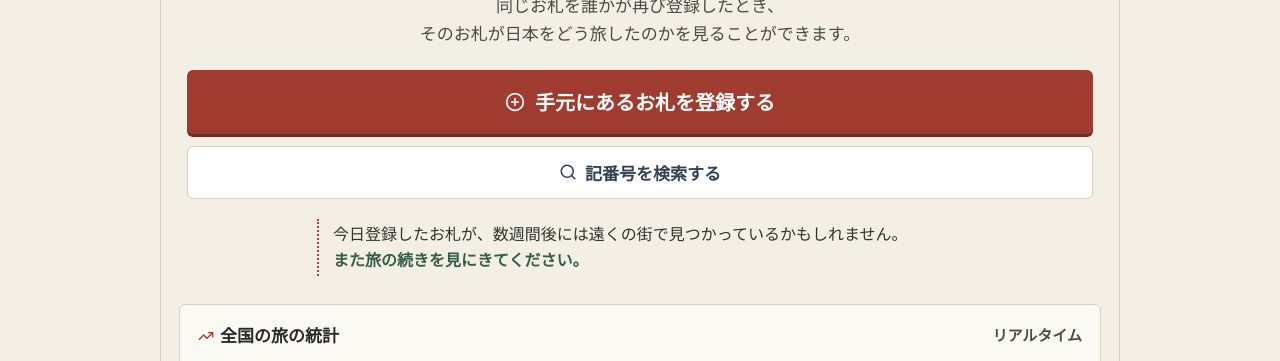
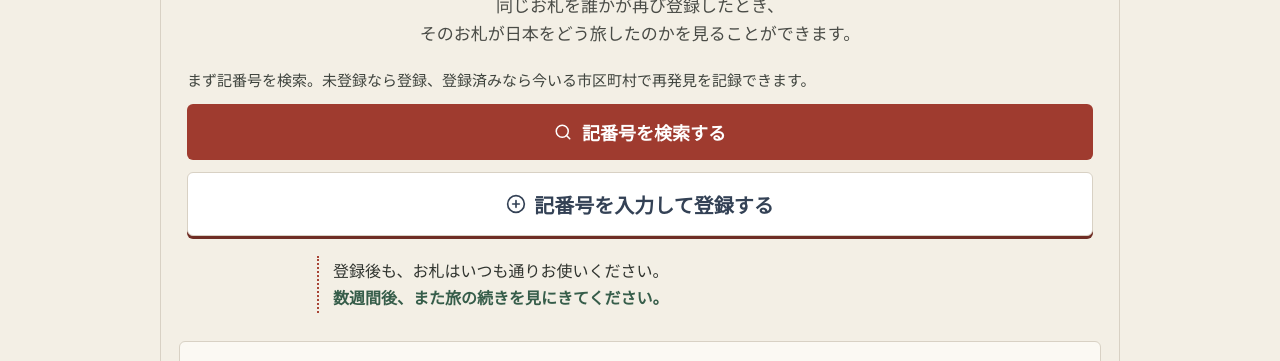
Before and after one commit to atsushiyago/osatsu-no-tabi, a React (Vite) app: page / in a window 1280 px wide. Shown: the part 299-660 px from the top of the page. Built offline with nearby package versions, Linux system fonts and the light colour scheme; no server answers; the database is empty.

Commit message:
feat: clarify first-time user journey

```diff
--- a/src/App.tsx
+++ b/src/App.tsx
@@ -229,7 +229,7 @@ export function App() {
       <main className="main-content">
         {currentView === 'bill' && trackingNotice && (
           <p className="tracked-bills-warning" role="status">
-            登録は完了しましたが、この端末の一覧には保存できませんでした。
+            登録は完了しましたが、「登録したお札」の一覧には保存できませんでした。
           </p>
         )}
         {currentView === 'home' && (
@@ -280,7 +280,7 @@ export function App() {
         )}
         {currentView === 'tracked' && authReady && !authUid && (
           <div className="tracked-bills-unavailable">
-            <h1>この端末で登録したお札</h1>
+            <h1>登録したお札</h1>
             <p>現在この機能を利用できません。公開中のお札の検索や閲覧は引き続き利用できます。</p>
           </div>
         )}
@@ -322,7 +322,7 @@ export function App() {
             id="nav-tracked-bills"
           >
             <WalletCards size={20} />
-            <span>この端末のお札</span>
+            <span>登録したお札</span>
           </button>
         )}
       </nav>
--- a/src/components/CelebrationModal.tsx
+++ b/src/components/CelebrationModal.tsx
@@ -211,11 +211,11 @@ export const CelebrationModal = ({
         </div>
 
         <div className="registration-return-note celebration-return-note" role="status">
-          <p>このお札が、どこかでまた見つかるかもしれません。</p>
+          <p>このお札を手元に保管する必要はありません。いつも通りお使いください。</p>
           <p>数週間したら、また旅の続きを見にきてください。</p>
           {onViewTrackedBills && (
             <button className="registration-return-link" onClick={onViewTrackedBills}>
-              この端末のお札を見る
+              登録したお札を見る
             </button>
           )}
         </div>
--- a/src/components/HomeView.tsx
+++ b/src/components/HomeView.tsx
@@ -90,7 +90,7 @@ export const HomeView = ({
             </div>
           )}
           <button className="home-new-discovery-link" onClick={onNavigateTrackedBills}>
-            <span>この端末のお札を見る</span>
+            <span>登録したお札を見る</span>
             <ArrowRight size={18} aria-hidden="true" />
           </button>
         </section>
@@ -117,30 +117,34 @@ export const HomeView = ({
           そのお札が日本をどう旅したのかを見ることができます。
         </p>
 
+        <p className="home-first-step-copy">
+          まず記番号を検索。未登録なら登録、登録済みなら今いる市区町村で再発見を記録できます。
+        </p>
+
         <div className="cta-group">
           <button
             className="btn-primary"
-            onClick={() => onNavigateRegister()}
-            id="btn-register-top"
-          >
-            <PlusCircle size={20} />
-            <span>手元にあるお札を登録する</span>
-          </button>
-
-          <button
-            className="btn-secondary"
             onClick={onNavigateSearch}
             id="btn-search-top"
           >
             <Search size={18} />
             <span>記番号を検索する</span>
           </button>
+
+          <button
+            className="btn-secondary"
+            onClick={() => onNavigateRegister()}
+            id="btn-register-top"
+          >
+            <PlusCircle size={20} />
+            <span>記番号を入力して登録する</span>
+          </button>
         </div>
       </section>
 
       <aside className="home-return-note" aria-label="また旅の続きを見る楽しみ">
-        <p>今日登録したお札が、数週間後には遠くの街で見つかっているかもしれません。</p>
-        <p className="home-return-note-followup">また旅の続きを見にきてください。</p>
+        <p>登録後も、お札はいつも通りお使いください。</p>
+        <p className="home-return-note-followup">数週間後、また旅の続きを見にきてください。</p>
       </aside>
 
       {/* 全体統計 */}
--- a/src/components/RegisterView.tsx
+++ b/src/components/RegisterView.tsx
@@ -4,7 +4,6 @@ import {
   Navigation,
   CheckCircle,
   AlertCircle,
-  HelpCircle,
   Sparkles,
   Lock,
   Loader2,
@@ -747,7 +746,9 @@ export const RegisterView = ({
           <div className="form-label location-form-label">
             <span>3. 現在の地域（市区町村まで）</span>
           </div>
-          <p className="location-privacy-note">正確な住所は保存しません</p>
+          <p className="location-privacy-note">
+            位置情報の自動設定は任意です。保存するのは市区町村までで、GPS座標や正確な住所は保存・公開しません。
+          </p>
 
           <button
             type="button"
@@ -815,10 +816,6 @@ export const RegisterView = ({
             </div>
           </div>
 
-          <p className="input-hint" style={{ display: 'flex', alignItems: 'center', gap: '4px', marginTop: '6px' }}>
-            <HelpCircle size={13} />
-            <span>正確なGPS座標は一切保存・公開されず、市区町村の代表点として丸められます。</span>
-          </p>
         </div>
 
         {/* 旅のひと言メモ（任意） */}
--- a/src/components/SearchView.tsx
+++ b/src/components/SearchView.tsx
@@ -169,11 +169,11 @@ export const SearchView = ({ onBillFound, onRegisterNew }: SearchViewProps) => {
           </div>
 
           <h3 style={{ fontSize: '20px', fontWeight: 800, color: '#282a27', marginBottom: '8px' }}>
-            このお札はまだ登録されていません
+            この記番号のお札は、このサービスにはまだ登録されていません。
           </h3>
 
           <p style={{ fontSize: '16px', color: '#494b46', lineHeight: 1.6, marginBottom: '18px' }}>
-            記番号「{formatSerialDisplay(searchedSerial)}」はまだ誰も見つけていない新しいお札です。
+            記番号「{formatSerialDisplay(searchedSerial)}」を最初に登録して、旅の記録を始められます。
             <br />
             <strong>あなたが最初の発見者になりませんか？</strong>
           </p>
--- a/src/components/TrackedBillsView.tsx
+++ b/src/components/TrackedBillsView.tsx
@@ -15,9 +15,9 @@ export function TrackedBillsView({ rows, loading, error, onSelectBill }: Tracked
 
   return (
     <section className="tracked-bills-view">
-      <h1>この端末で登録したお札</h1>
+      <h1>登録したお札</h1>
       <p className="tracked-bills-note">
-        ブラウザのデータを削除したり端末を変更すると、現在の状態では一覧を引き継げません。
+        この端末・ブラウザから登録したお札の一覧です。ブラウザデータを削除したり端末を変更すると、現在の状態では一覧を引き継げません。
       </p>
       {!loading && !error && newBillCount > 0 && (
         <p className="tracked-bills-new-summary" role="status">
@@ -30,7 +30,7 @@ export function TrackedBillsView({ rows, loading, error, onSelectBill }: Tracked
         <div className="tracked-bills-empty">
           <WalletCards size={32} aria-hidden="true" />
           <h2>登録したお札はまだありません</h2>
-          <p>この端末から最初に登録したお札が、ここに表示されます。</p>
+          <p>最初に登録したお札が、ここに表示されます。</p>
         </div>
       ) : null}
       <div className="tracked-bills-list">
--- a/src/index.css
+++ b/src/index.css
@@ -367,6 +367,13 @@ body {
 }
 .home-return-note p { margin: 0; }
 .home-return-note-followup { color: #365d4a; font-weight: 750; }
+.home-first-step-copy {
+  margin: 0 0 12px;
+  color: #3e433d;
+  font-size: 15px;
+  line-height: 1.5;
+  text-align: left;
+}
 .registration-return-note {
   margin: 0 0 20px;
   padding: 14px 16px;
```
Also changed, not shown: src/components/BillDetailView.tsx (+15 -14 lines).
